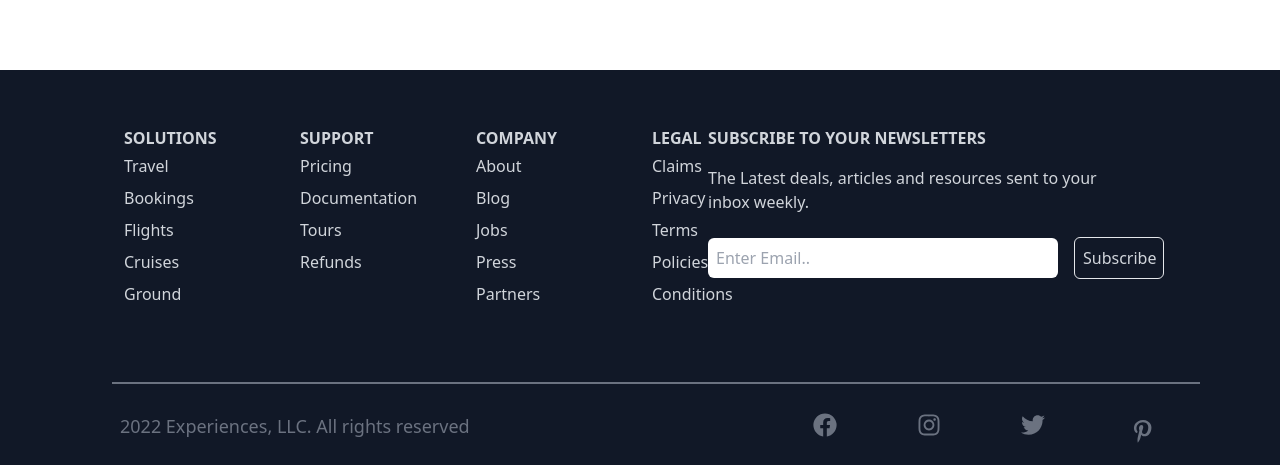
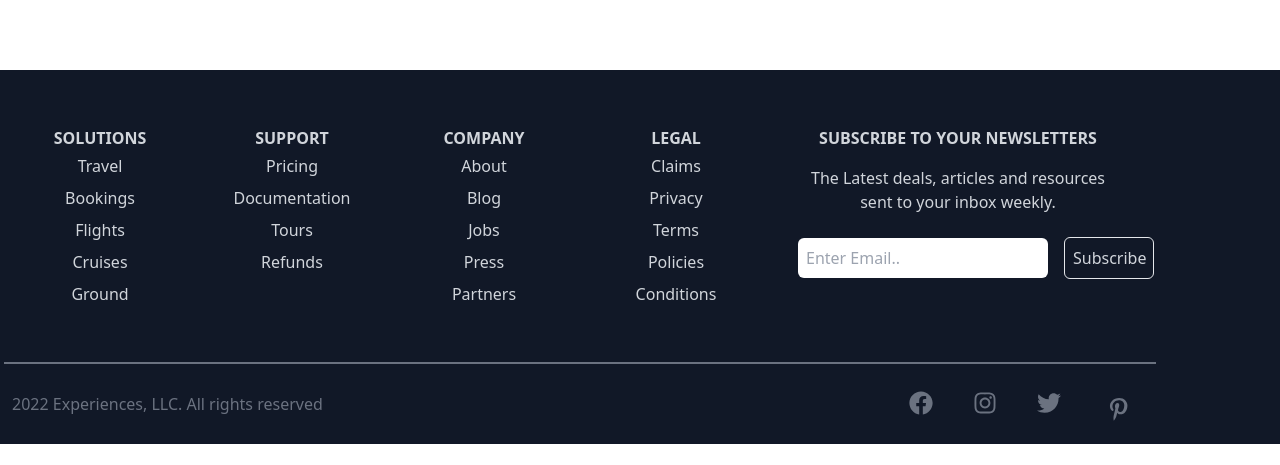
Before and after one commit to Riyaazct/react-tailwind-webpage, a React (Create React App) app: page / in a window 1280 px wide. Shown: the part 3134-3599 px from the top of the page. After the commit the page ends 3578 px from the top, so only its background shows below. Built offline with nearby package versions, Linux system fonts and the light colour scheme.

Commit message:
complete project

```diff
--- a/src/components/Footer.js
+++ b/src/components/Footer.js
@@ -4,8 +4,8 @@ import { TiSocialPinterest } from "react-icons/ti";
 
 const Footer = () => {
   return (
-    <div className="w-full bg-gray-900 text-gray-300 py-11 px-5 mt-24 lg:grid lg:grid-cols-2 lg:px-28 lg:pb-0">
-      <div className="grid grid-cols-2 lg:grid-cols-4 lg:w-[55vw]">
+    <div className="w-full bg-gray-900 text-gray-300 py-11 sm:text-center px-5 mt-24 md:grid md:grid-cols-2 md:pb-0 md:px-0 lg:px-1">
+      <div className="grid grid-cols-2 md:grid-cols-4 md:w-[60vw] md:p-0 ">
         <div className="p-3">
           <h3 className="uppercase font-bold ">Solutions</h3>
           <p className="py-1">Travel</p>
@@ -38,7 +38,7 @@ const Footer = () => {
           <p className="py-1">Conditions</p>
         </div>
       </div>
-      <div className="px-2 py-6 flex flex-col w-full h-full lg:pt-1 lg:ml-auto lg:max-w-[500px] lg:p-10 ">
+      <div className="px-2 py-6 flex flex-col w-full h-full md:pt-1 md:ml-auto md:max-w-[300px] md:p-5 lg:max-w-[400px] lg:px-10 lg:mx-auto">
         <div>
           <h3 className="font-bold my-2 pb-2 ">
             SUBSCRIBE TO YOUR NEWSLETTERS
@@ -50,16 +50,16 @@ const Footer = () => {
         </div>
 
         {/* form for newsletter */}
-        <div className="py-2 lg:flex lg:items-center lg:gap-4 ">
+        <div className="py-2 md:flex md:items-center md:gap-4 ">
           <form>
             <input
-              className="w-full my-4 p-2 rounded-md lg:w-[350px]"
+              className="w-full my-4 p-2 rounded-md lg:w-[250px]"
               type="text"
               placeholder="Enter Email.."
             />
           </form>
           <div>
-            <button className="p-2 w-full rounded-md lg:max-w-[90px]">
+            <button className="p-2 w-full rounded-md md:max-w-[90px]">
               Subscribe
             </button>
           </div>
@@ -67,15 +67,15 @@ const Footer = () => {
       </div>
 
       {/* Social media */}
-      <div className="flex flex-col text-center mt-10 text-gray-500 border-t-2 border-gray-500 lg:flex-row lg:items-center lg:justify-between lg:w-screen lg:max-w-[85vw] lg:mb-0">
-        <p className="p-2 text-lg my-5 ">
+      <div className="flex flex-col text-center mt-10 text-gray-500 border-t-2 border-gray-500 md:flex-row md:items-center md:justify-between md:w-screen md:max-w-[90vw] md:mb-0">
+        <p className="p-2 text-md my-5 ">
           2022 Experiences, LLC. All rights reserved
         </p>
         <div className="flex justify-between text-2xl mt-2">
-          <FaFacebook className="lg:mx-10" />
-          <FaInstagram className="lg:mx-10" />
-          <FaTwitter className="lg:mx-10" />
-          <TiSocialPinterest className="lg:mx-10" size={35} />
+          <FaFacebook className="md:mx-5" />
+          <FaInstagram className="md:mx-5" />
+          <FaTwitter className="md:mx-5" />
+          <TiSocialPinterest className="md:mx-5" size={35} />
         </div>
       </div>
     </div>
```
